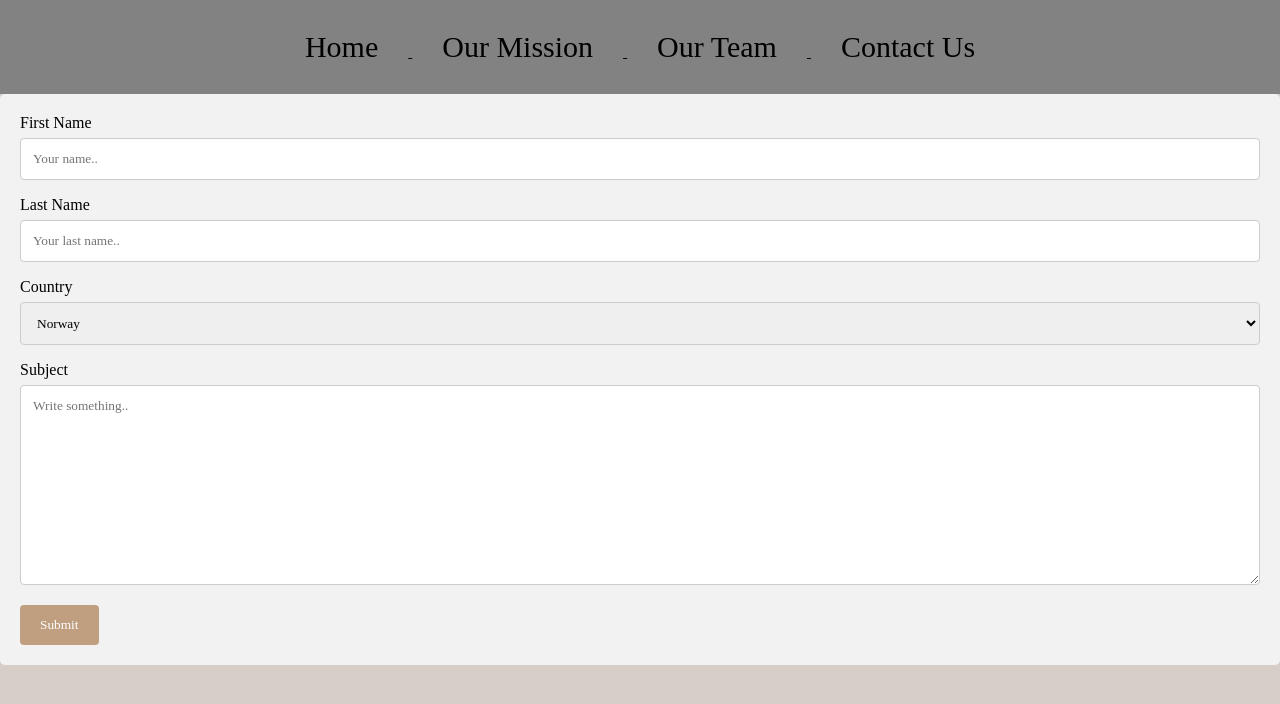
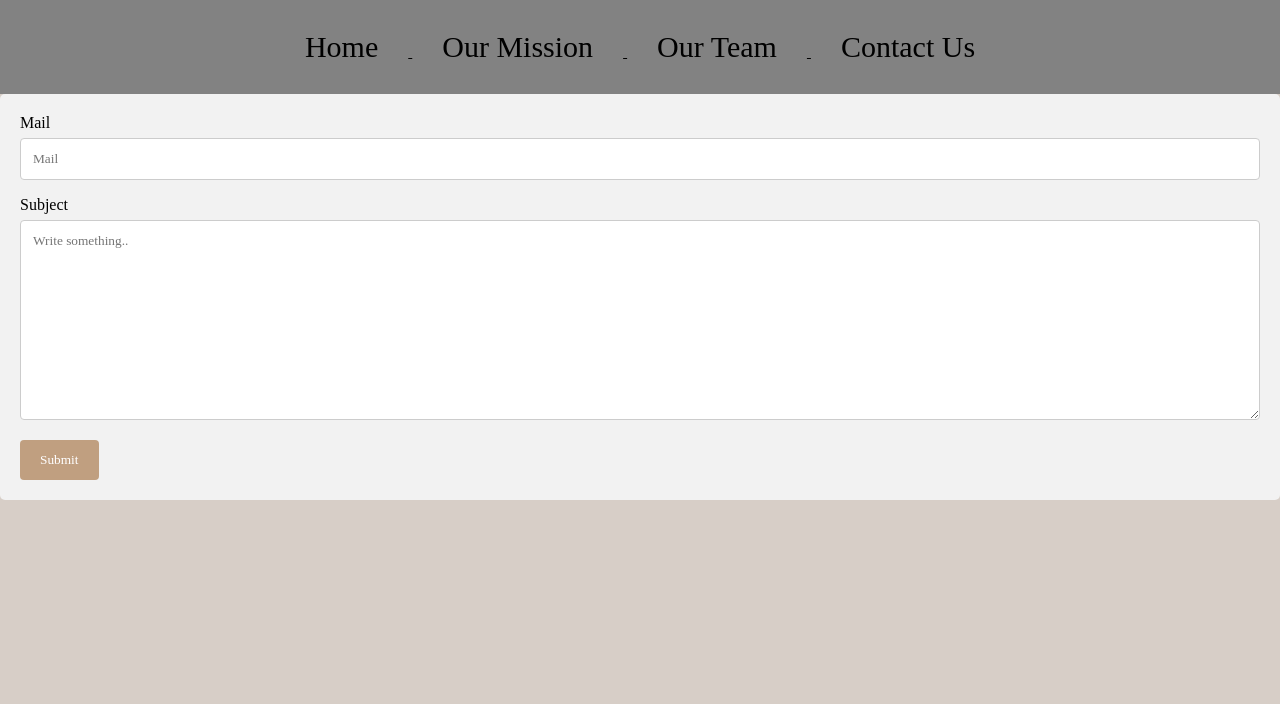
Before and after one commit to Simonabra/Buster, a plain HTML site: page contact.html in a window 1280 px wide. Drawn offline with Linux system fonts and the light colour scheme.

Commit message:
Update contact.html

```diff
--- a/contact.html
+++ b/contact.html
@@ -23,18 +23,8 @@
     <div class="container">
         <form action="action_page.php">
 
-          <label for="fname">First Name</label>
-          <input type="text" id="fname" name="firstname" placeholder="Your name..">
-
-          <label for="lname">Last Name</label>
-          <input type="text" id="lname" name="lastname" placeholder="Your last name..">
-
-          <label for="country">Country</label>
-          <select id="country" name="country">
-            <option value="Norway">Norway</option>
-            <option value="Sweden">Sweden</option>
-            <option value="Danmark">Denmark</option>
-          </select>
+          <label for="country">Mail</label>
+          <input type="text" id= "mail" mail="mail" placeholder="Mail">
 
           <label for="subject">Subject</label>
           <textarea id="subject" name="subject" placeholder="Write something.." style="height:200px"></textarea>
```
